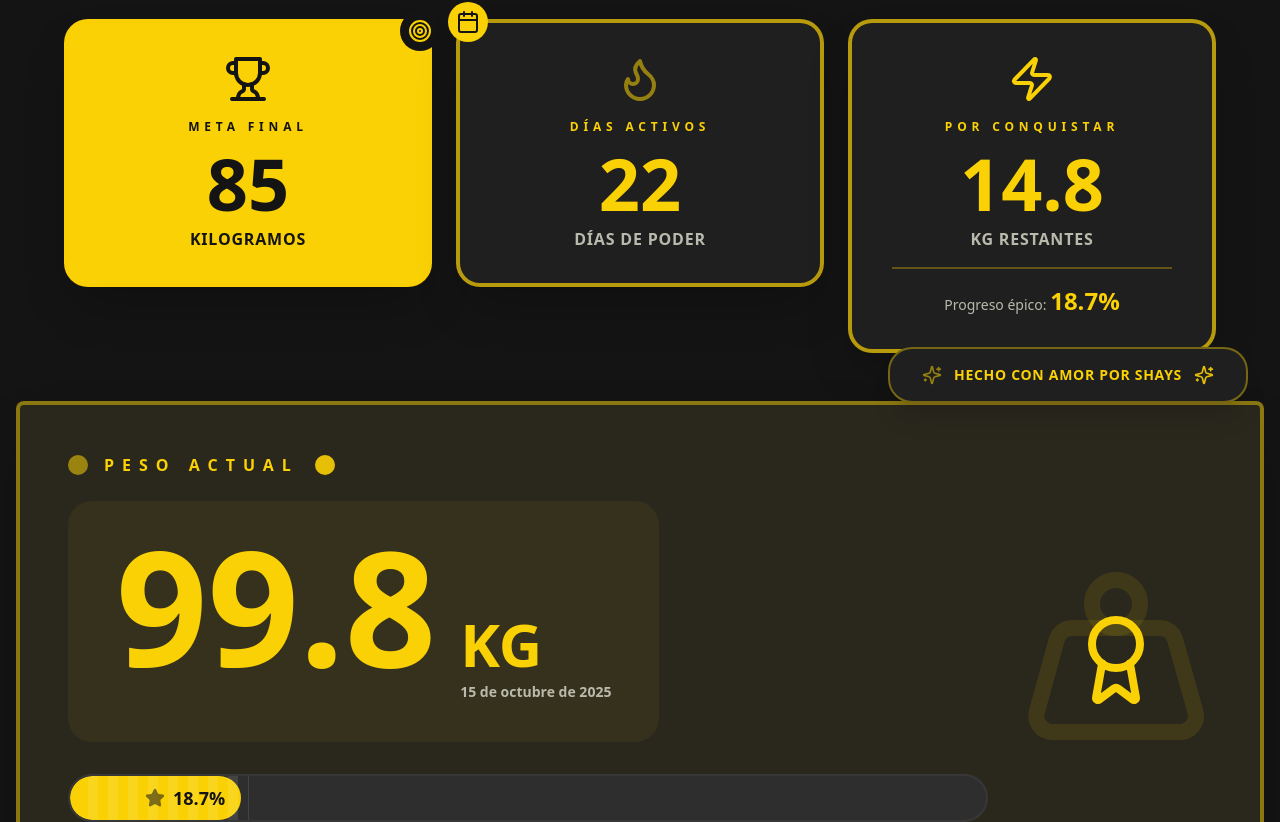
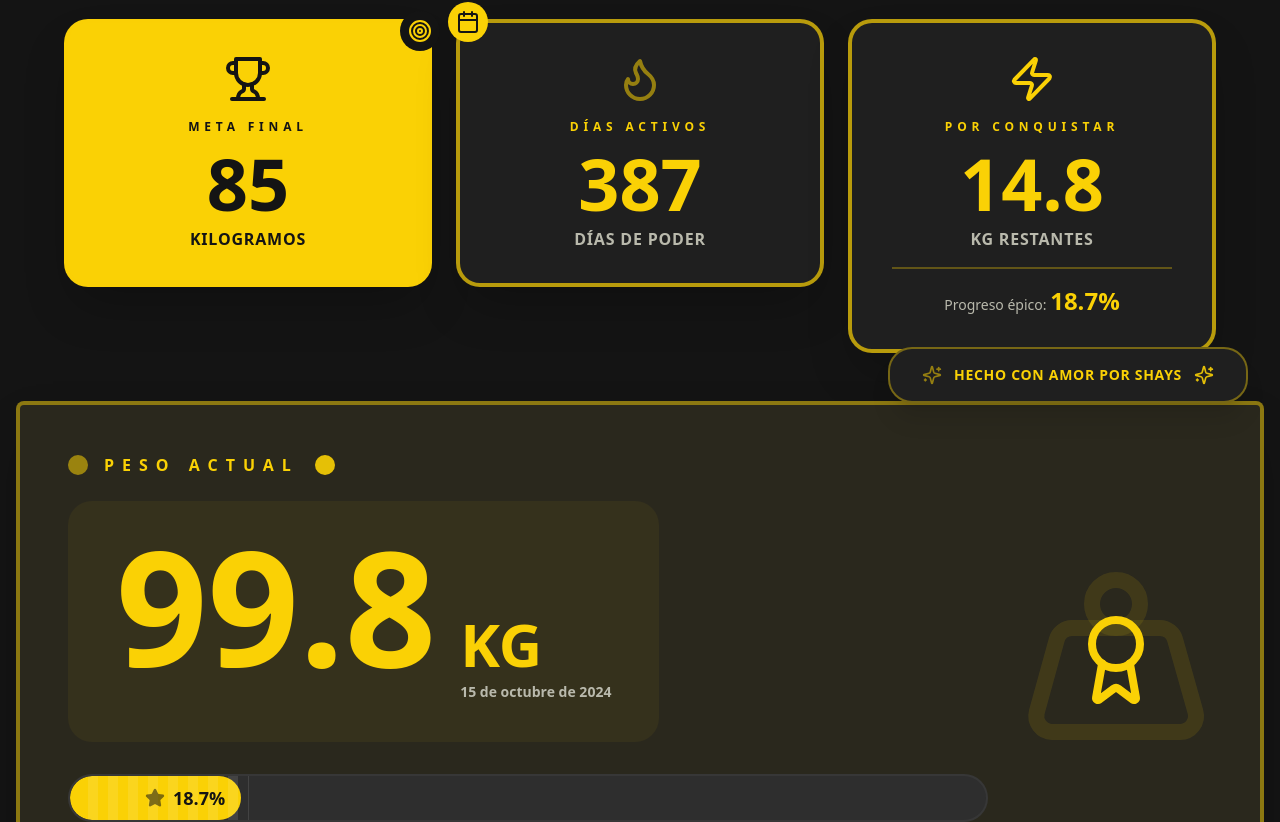
Before and after one commit to pokeblur/desafioghost, a React (Vite) app: page / in a window 1280 px wide. Shown: the part 365-1187 px from the top of the page. Built offline with nearby package versions, Linux system fonts and the light colour scheme; the HTML template or start-up script is replaced by a standard one.

Commit message:
Fix: Correct initial day count

```diff
--- a/src/pages/Index.tsx
+++ b/src/pages/Index.tsx
@@ -9,17 +9,17 @@ import { toZonedTime } from 'date-fns-tz';
 const Index = () => {
   const initialWeight = 103.2;
   const goalWeight = 85.0;
-  const initialDate = '2025-09-25';
+  const initialDate = '2024-09-25';
 
   const initialWeighing = {
-    date: '2025-09-25',
+    date: '2024-09-25',
     weight: 103.2,
     isInitial: true
   };
 
   const weighings = [
     {
-      date: '2025-09-30',
+      date: '2024-09-30',
       weight: 102.3,
       bmi: 33.8,
       bodyFat: 34.3,
@@ -28,7 +28,7 @@ const Index = () => {
       bodyAge: 64
     },
     {
-      date: '2025-10-05',
+      date: '2024-10-05',
       weight: 101.3,
       bmi: 33.5,
       bodyFat: 36.9,
@@ -37,7 +37,7 @@ const Index = () => {
       bodyAge: 64
     },
     {
-      date: '2025-10-10',
+      date: '2024-10-10',
       weight: 100.8,
       bmi: 33.3,
       bodyFat: 36.7,
@@ -46,7 +46,7 @@ const Index = () => {
       bodyAge: 64
     },
     {
-      date: '2025-10-15',
+      date: '2024-10-15',
       weight: 99.8,
       bmi: 33,
       bodyFat: 36.6,
```
